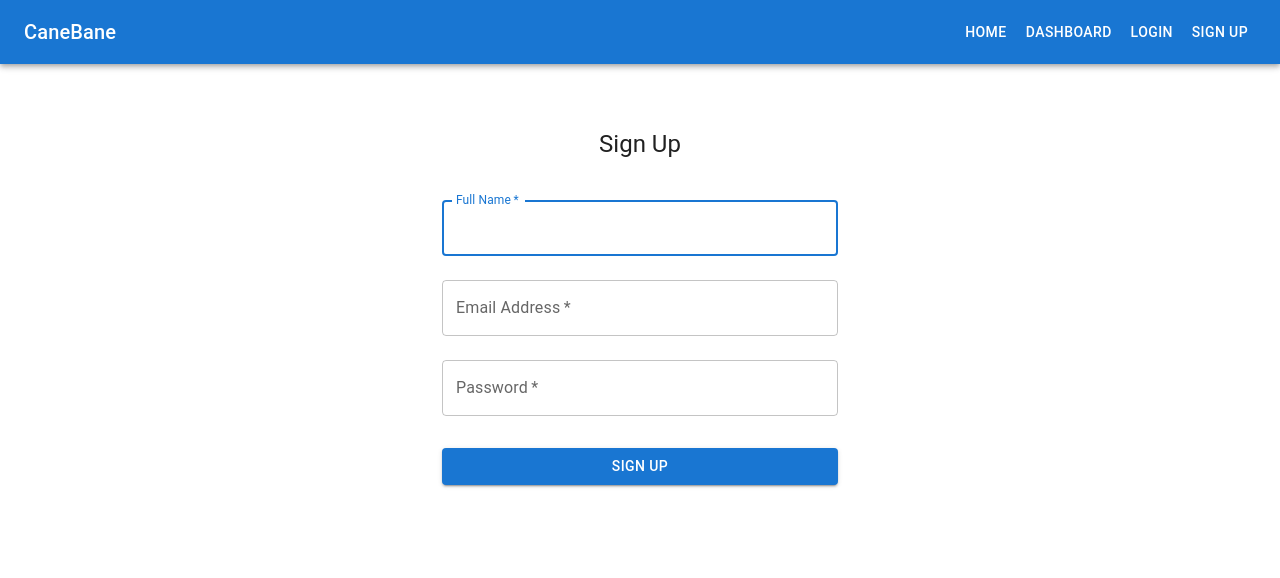
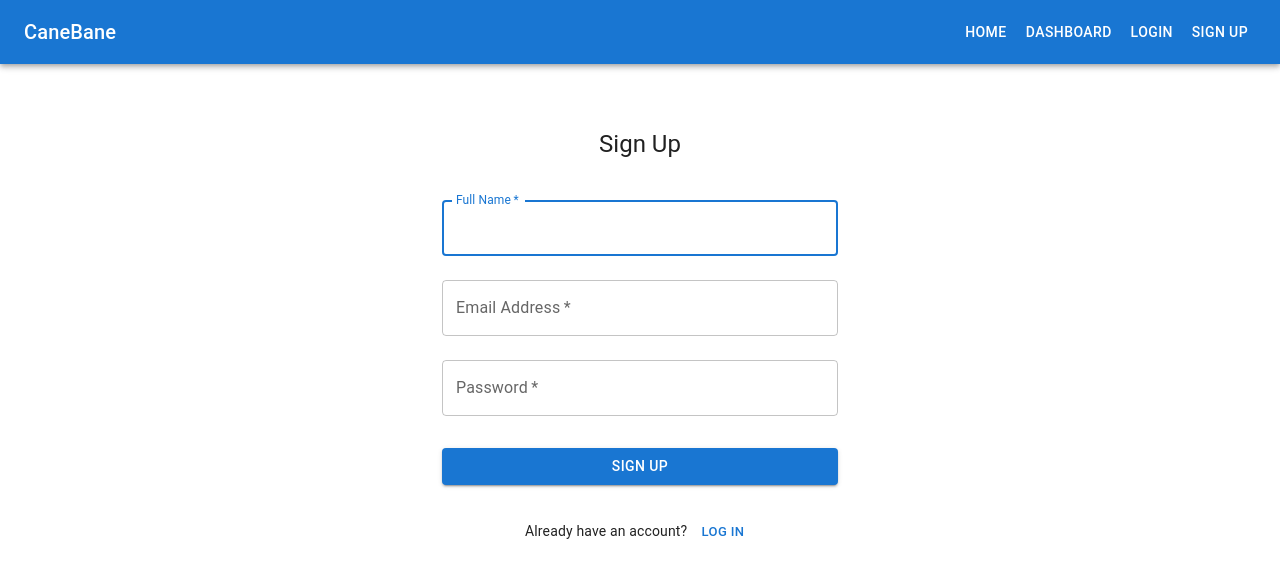
Before and after one commit to acmattson3/CaneBane-Board, a React (Create React App) app in the folder client/: page /signup in a window 1280 px wide. Shown: the top 578 px of the page. Built offline with nearby package versions, Linux system fonts and the light colour scheme.

Commit message:
Fixed Sign Up Flow

```diff
--- a/client/src/components/SignUp.js
+++ b/client/src/components/SignUp.js
@@ -1,6 +1,7 @@
 // src/components/SignUp.js
 import React, { useState } from 'react';
 import { useNavigate } from 'react-router-dom';
+import { Link as RouterLink } from 'react-router-dom';
 import { Container, TextField, Button, Typography, Box } from '@mui/material';
 import { register } from '../services/auth';
 
@@ -72,6 +73,16 @@ function SignUp() {
           >
             Sign Up
           </Button>
+          <Box sx={{ mt: 2, textAlign: 'center' }}>
+            <Typography variant="body2">
+              Already have an account?{' '}
+              <RouterLink to="/login" style={{ textDecoration: 'none' }}>
+                <Button color="primary" size="small">
+                  Log In
+                </Button>
+              </RouterLink>
+            </Typography>
+          </Box>
           {error && (
             <Typography color="error" align="center">
               {error}
--- a/client/src/pages/LandingPage.js
+++ b/client/src/pages/LandingPage.js
@@ -13,7 +13,7 @@ function LandingPage() {
         <Typography variant="h5" component="h2" gutterBottom>
           Your personal Kanban board manager
         </Typography>
-        <Button variant="contained" color="primary" component={RouterLink} to="/login" sx={{ mt: 4 }}>
+        <Button variant="contained" color="primary" component={RouterLink} to="/signup" sx={{ mt: 4 }}>
           Get Started
         </Button>
       </Box>
```
